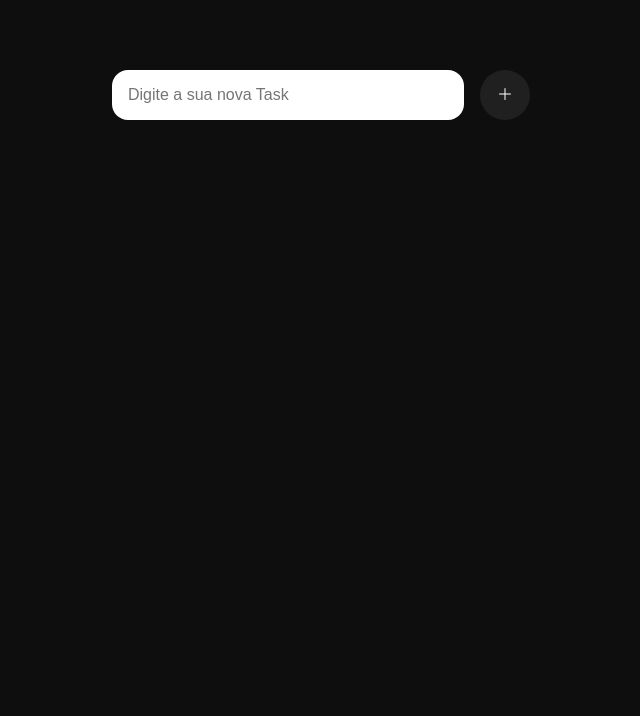
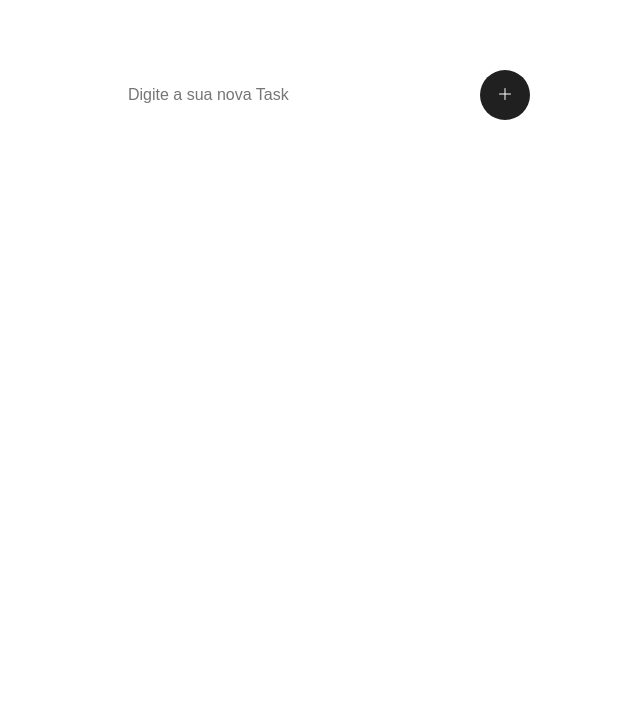
Before and after one commit to LucasFelipeKs/To-do-List-Javascript, a plain HTML site: page index.html in a window 1280 px wide. Shown: the part 84-800 px from the top of the page, without its empty margins (319-959 px from the left). Drawn offline with Linux system fonts and the light colour scheme.

Commit message:
Troquei o background

```diff
--- a/style/style.css
+++ b/style/style.css
@@ -12,7 +12,6 @@
 
 body{
     font-family: 'Lato';
-    background-color: var(--color-dark);
     color: var(--color-white);
     display: flex;
     flex-direction: column;
```
